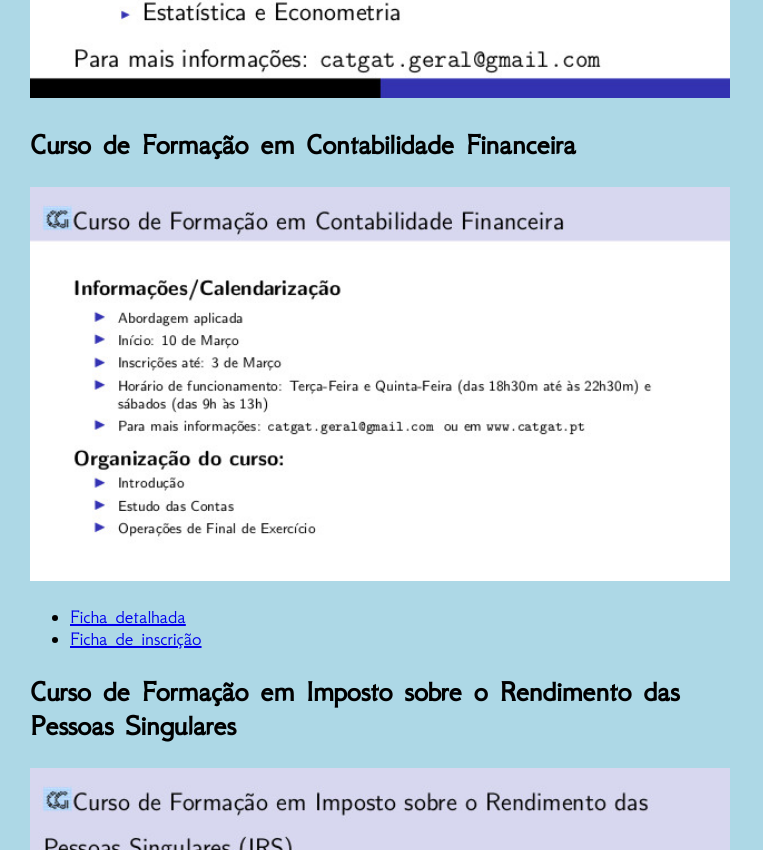
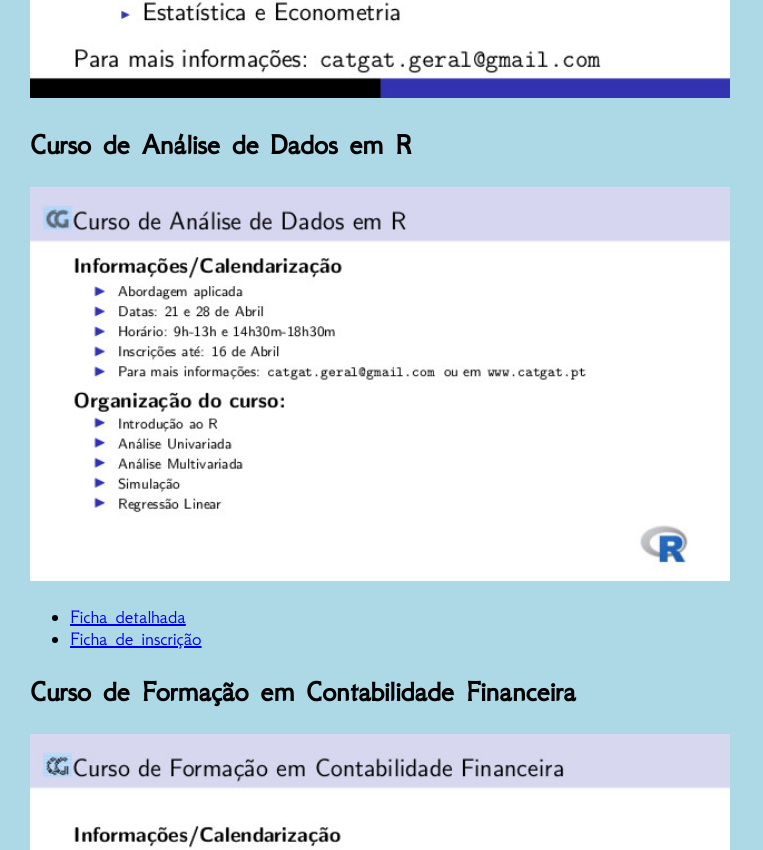
Before and after one commit to jp1981ara/catgat, a plain HTML site: page forma.htm in a window 1280 px wide. Shown: the part 638-1488 px from the top of the page, without its empty margins (0-763 px from the left). Drawn offline with Linux system fonts and the light colour scheme.

Commit message:
Actual1.5

```diff
--- a/forma.htm
+++ b/forma.htm
@@ -36,6 +36,18 @@
 	<h2> Explicações a Estudantes</h2>
 			<img src="flyers/explica.jpeg" width="700px"/>
 </div>
+
+<div id="evento">
+	<h2> Curso de Análise de Dados em R</h2>
+			<img src="flyers/RLY.jpeg" width="700px"/>
+			<ul>
+				<li><a href="inscri/ficha_insc_R.pdf">Ficha detalhada</a>
+				<li><a href="inscri/ficha_insc_R.pdf">Ficha de inscrição</a>
+			</ul>
+
+</div>
+
+
 
 
 <div id="evento">
```
Also changed, not shown: index.html (+1 -0 lines), flyers/RLY.jpeg (added), 1 other file.
